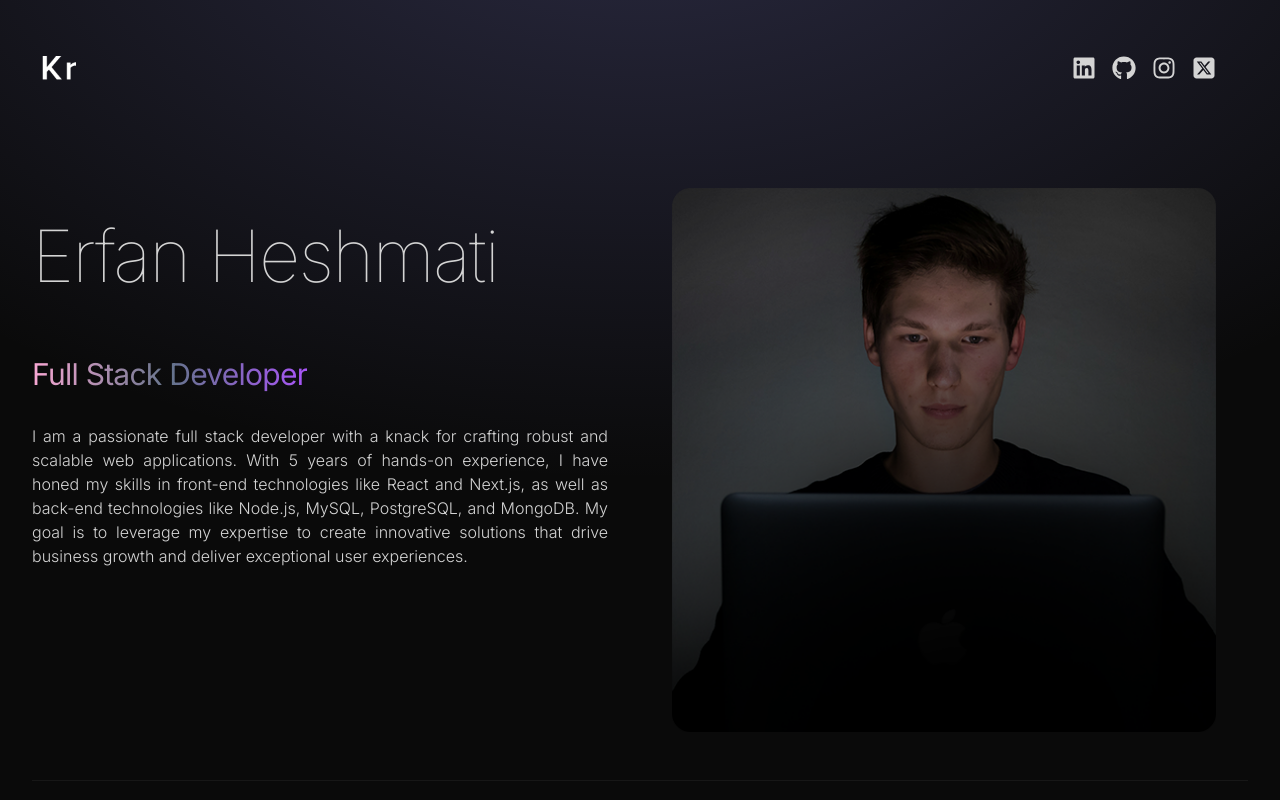
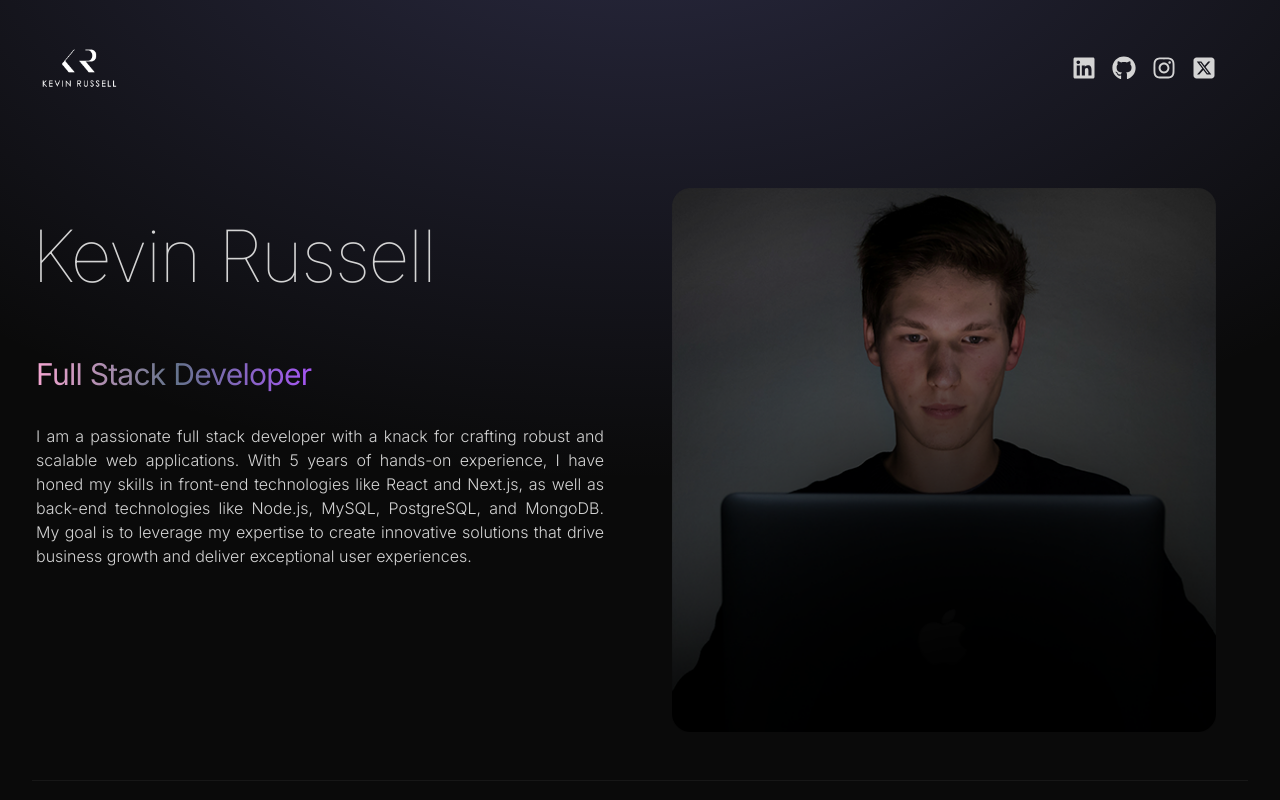
Before and after one commit to erfanheshmati/animated-portfolio-2, a React (Vite) app: page / in a window 1280 px wide. Shown: the top 800 px of the page. Built offline with nearby package versions, Linux system fonts and the light colour scheme.

Commit message:
logo change

```diff
--- a/src/components/Hero.jsx
+++ b/src/components/Hero.jsx
@@ -26,10 +26,10 @@ export default function Hero() {
                             initial="hidden"
                             animate="visible"
                         >
-                            Erfan Heshmati
+                            Kevin Russell
                         </motion.h1>
                         <motion.span
-                            className="bg-gradient-to-r from-pink-300 via-slate-500 to-purple-500 bg-clip-text text-3xl tracking-tight text-transparent"
+                            className="bg-gradient-to-r from-pink-300 via-slate-500 to-purple-500 bg-clip-text text-3xl tracking-tight text-transparent px-1"
                             variants={container(0.5)}
                             initial="hidden"
                             animate="visible"
@@ -37,7 +37,7 @@ export default function Hero() {
                             Full Stack Developer
                         </motion.span>
                         <motion.p
-                            className="my-2 max-w-xl py-6 font-light tracking-tighter lg:tracking-normal text-justify"
+                            className="my-2 max-w-xl py-6 font-light tracking-tighter lg:tracking-normal text-justify px-1"
                             variants={container(1)}
                             initial="hidden"
                             animate="visible"
--- a/src/components/Navbar.jsx
+++ b/src/components/Navbar.jsx
@@ -6,13 +6,15 @@ export default function Navbar() {
     return (
         <nav className="mb-5 2xl:mb-20 flex items-center justify-between py-6">
             <div className="flex flex-shrink-0 items-center">
-                <img className="mx-2 w-10" src={logo} alt="" />
+                <a href="#" className="hover:opacity-70">
+                    <img className="mx-2 w-20" src={logo} alt="" />
+                </a>
             </div>
             <div className="m-8 flex items-center justify-center gap-4 text-2xl">
-                <FaLinkedin />
-                <FaGithub />
-                <FaInstagram />
-                <FaSquareXTwitter />
+                <a href="#" className="hover:opacity-70"><FaLinkedin /></a>
+                <a href="#" className="hover:opacity-70"><FaGithub /></a>
+                <a href="#" className="hover:opacity-70"><FaInstagram /></a>
+                <a href="#" className="hover:opacity-70"><FaSquareXTwitter /></a>
             </div>
         </nav>
     )
```
Also changed, not shown: src/assets/logo.png.
